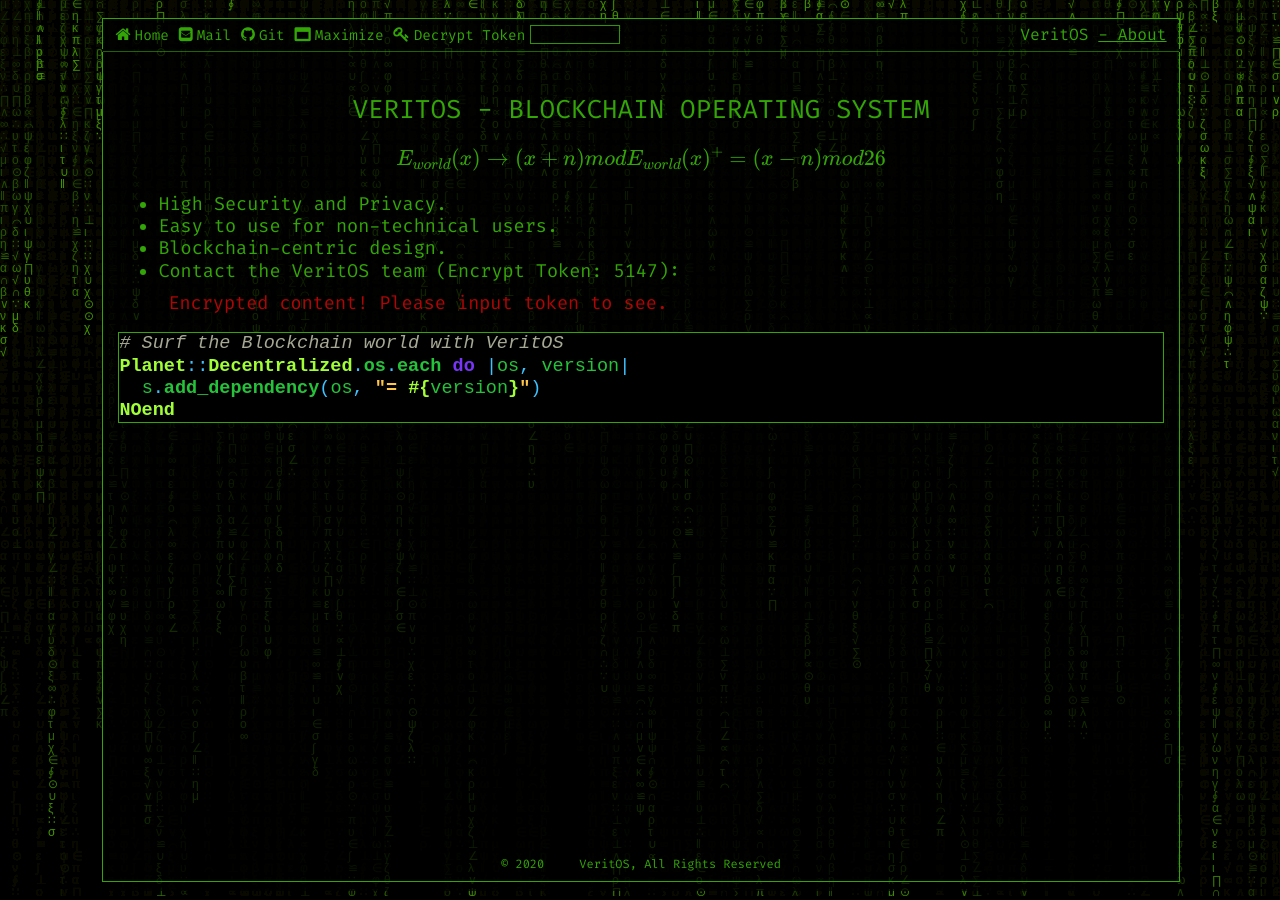
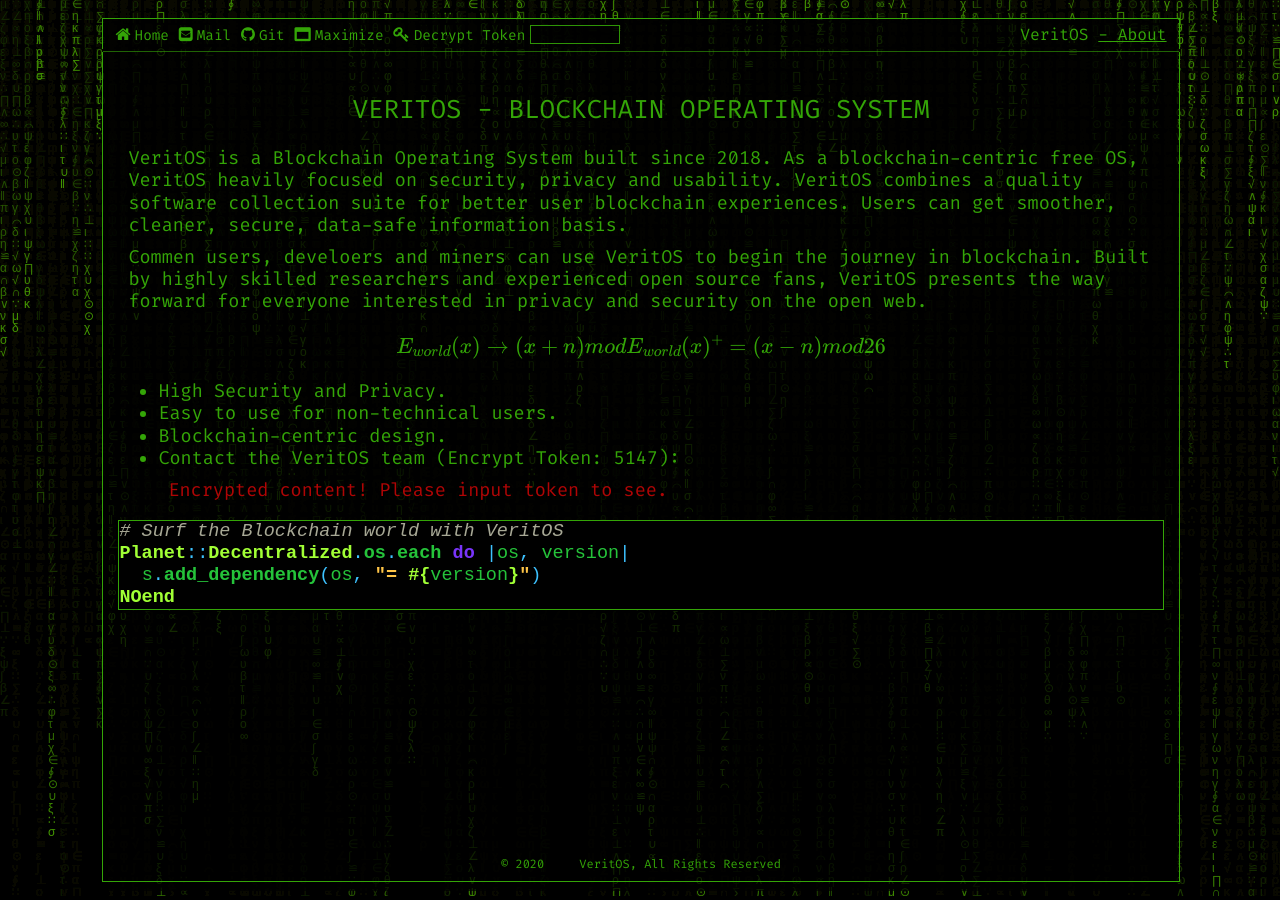
Before and after one commit to TheVeritOS/VeritOS.org, a Jekyll site: the page built from pages/index.md, in a window 1280 px wide. Built offline with Jekyll 4.4.1, drawn with Linux system fonts in a browser that asks for light colours; formulas are drawn with MathJax 3.

Commit message:
add intro

```diff
--- a/pages/index.md
+++ b/pages/index.md
@@ -12,6 +12,10 @@ permalink: /
 ---
 
 # VeritOS - Blockchain Operating System
+
+VeritOS is a Blockchain Operating System built since 2018. As a blockchain-centric free OS, VeritOS heavily focused on security, privacy and usability. VeritOS combines a quality software collection suite for better user blockchain experiences. Users can get smoother, cleaner, secure, data-safe information basis.
+
+Commen users, develoers and miners can use VeritOS to begin the journey in blockchain. Built by highly skilled researchers and experienced open source fans, VeritOS presents the way forward for everyone interested in privacy and security on the open web.
 
 $$
 E_{world}(x)\rightarrow (x+n) mod E_{world}(x)^{+} = (x-n) mod 26
```
